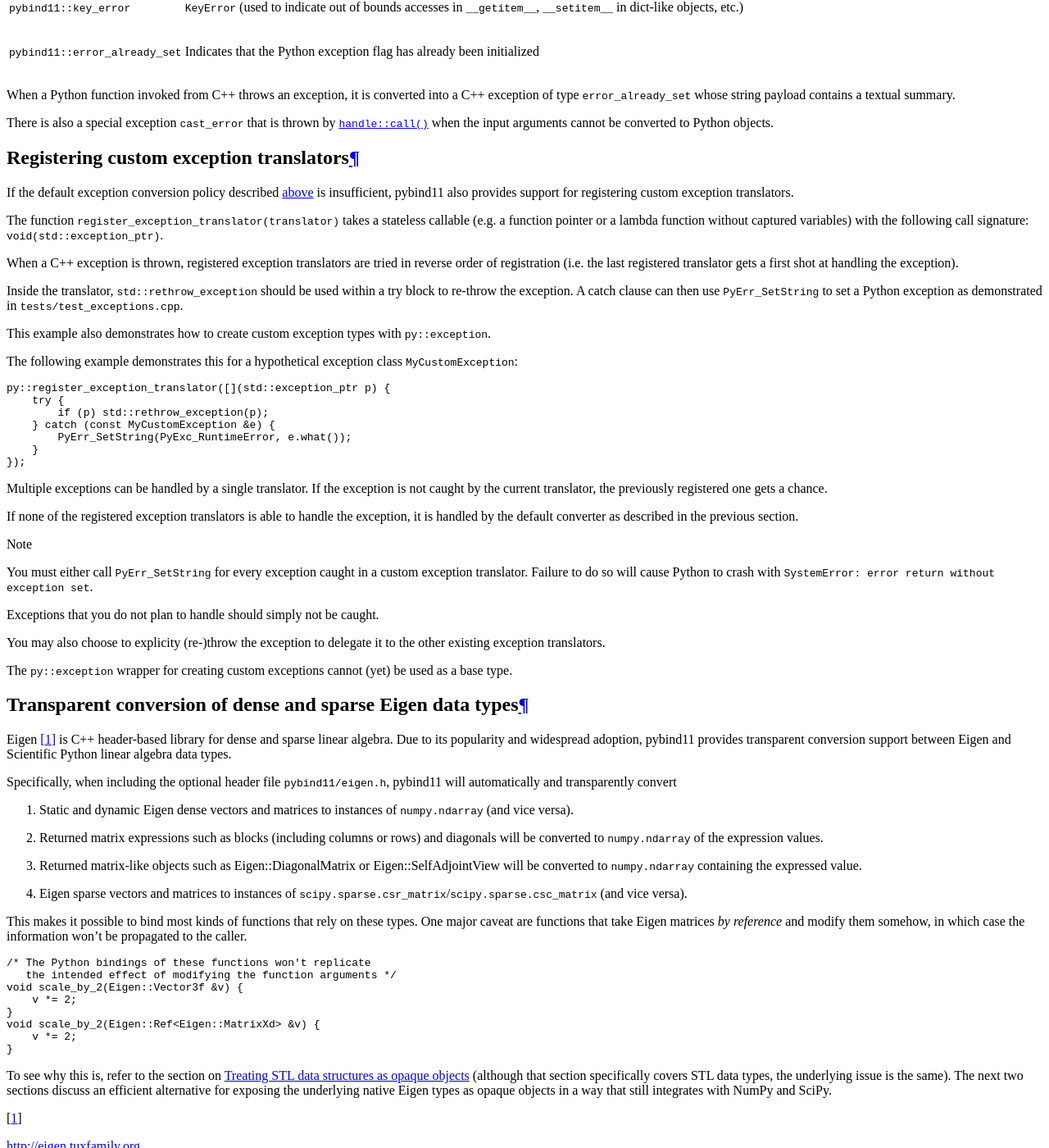
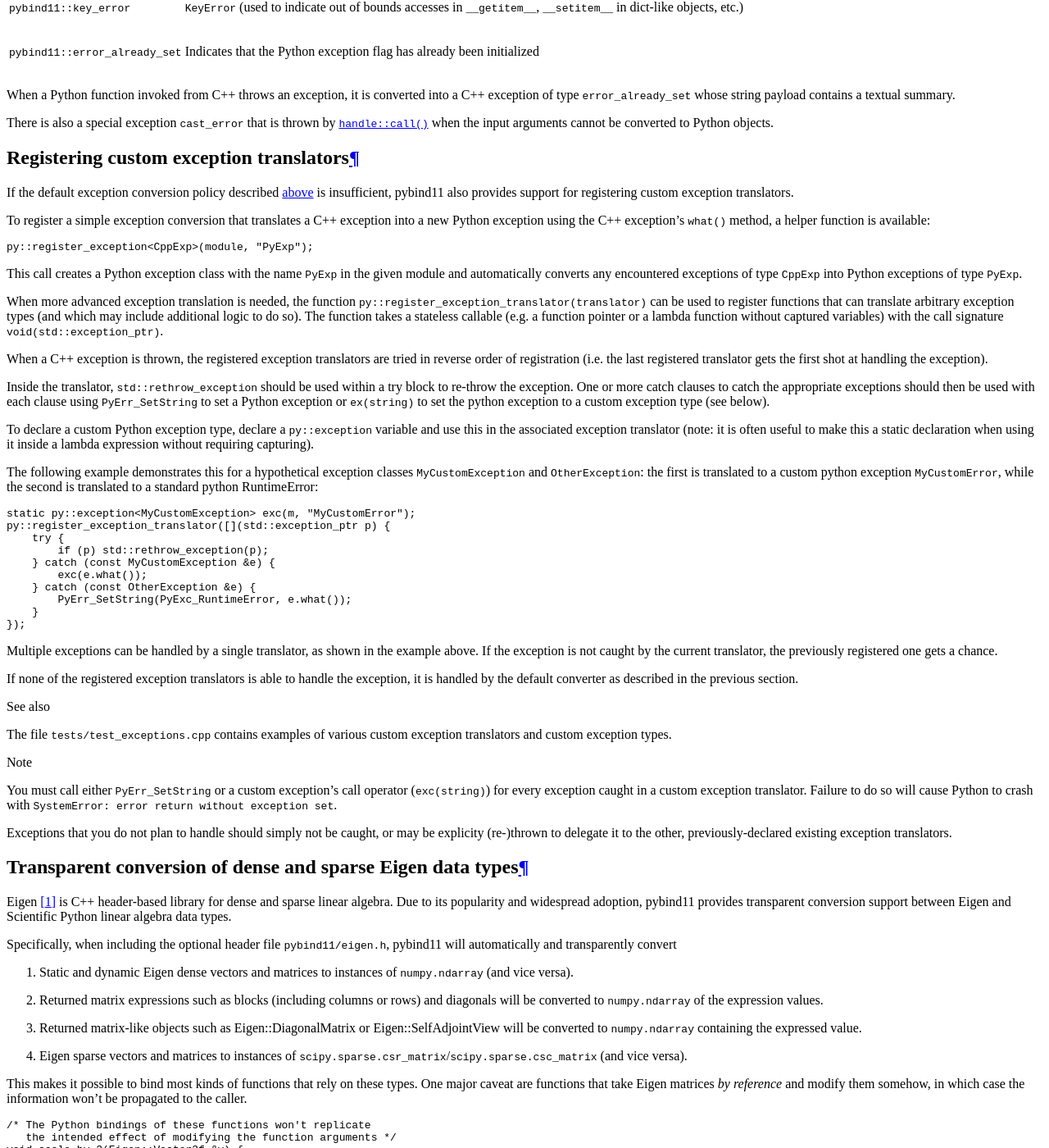
Before and after one commit to pybind/pybind11, a Sphinx documentation site: the page built from docs/advanced.rst, in a window 1280 px wide and 1400 px high, scrolled down 15172 px. Shown: the whole window at 82% size. Built offline with Sphinx 7.4.7 and the Read the Docs theme 2.0.0, drawn with Linux system fonts in a browser that asks for light colours.

Commit message:
Added py::register_exception for simple case
The custom exception handling added in PR #273 is robust, but is overly
complex for declaring the most common simple C++ -> Python exception
mapping that needs only to copy `what()`.  This add a simpler
`py::register_exception<CppExp>(module, "PyExp");` function that greatly
simplifies the common basic case of translation of a simple CppException
into a simple PythonException, while not removing the more advanced
capabilities of defining custom exception handlers.

```diff
--- a/docs/advanced.rst
+++ b/docs/advanced.rst
@@ -1228,56 +1228,82 @@
 is insufficient, pybind11 also provides support for registering custom
 exception translators.
 
-The function ``register_exception_translator(translator)`` takes a stateless
-callable (e.g. a function pointer or a lambda function without captured
-variables) with the following call signature: ``void(std::exception_ptr)``.
-
-When a C++ exception is thrown, registered exception translators are tried
-in reverse order of registration (i.e. the last registered translator gets
-a first shot at handling the exception).
+To register a simple exception conversion that translates a C++ exception into
+a new Python exception using the C++ exception's ``what()`` method, a helper
+function is available:
+
+.. code-block:: cpp
+
+    py::register_exception<CppExp>(module, "PyExp");
+
+This call creates a Python exception class with the name ``PyExp`` in the given
+module and automatically converts any encountered exceptions of type ``CppExp``
+into Python exceptions of type ``PyExp``.
+
+When more advanced exception translation is needed, the function
+``py::register_exception_translator(translator)`` can be used to register
+functions that can translate arbitrary exception types (and which may include
+additional logic to do so).  The function takes a stateless callable (e.g.  a
+function pointer or a lambda function without captured variables) with the call
+signature ``void(std::exception_ptr)``.
+
+When a C++ exception is thrown, the registered exception translators are tried
+in reverse order of registration (i.e. the last registered translator gets the
+first shot at handling the exception).
 
 Inside the translator, ``std::rethrow_exception`` should be used within
-a try block to re-throw the exception. A catch clause can then use
-``PyErr_SetString`` to set a Python exception as demonstrated
-in :file:`tests/test_exceptions.cpp`.
-
-This example also demonstrates how to create custom exception types
-with ``py::exception``.
-
-The following example demonstrates this for a hypothetical exception class
-``MyCustomException``:
-
-.. code-block:: cpp
-
+a try block to re-throw the exception.  One or more catch clauses to catch
+the appropriate exceptions should then be used with each clause using
+``PyErr_SetString`` to set a Python exception or ``ex(string)`` to set
+the python exception to a custom exception type (see below).
+
+To declare a custom Python exception type, declare a ``py::exception`` variable
+and use this in the associated exception translator (note: it is often useful
+to make this a static declaration when using it inside a lambda expression
+without requiring capturing).
+
+
+The following example demonstrates this for a hypothetical exception classes
+``MyCustomException`` and ``OtherException``: the first is translated to a
+custom python exception ``MyCustomError``, while the second is translated to a
+standard python RuntimeError:
+
+.. code-block:: cpp
+
+    static py::exception<MyCustomException> exc(m, "MyCustomError");
     py::register_exception_translator([](std::exception_ptr p) {
         try {
             if (p) std::rethrow_exception(p);
         } catch (const MyCustomException &e) {
+            exc(e.what());
+        } catch (const OtherException &e) {
             PyErr_SetString(PyExc_RuntimeError, e.what());
         }
     });
 
-Multiple exceptions can be handled by a single translator. If the exception is
-not caught by the current translator, the previously registered one gets a
-chance.
+Multiple exceptions can be handled by a single translator, as shown in the
+example above. If the exception is not caught by the current translator, the
+previously registered one gets a chance.
 
 If none of the registered exception translators is able to handle the
 exception, it is handled by the default converter as described in the previous
 section.
 
+.. seealso::
+
+    The file :file:`tests/test_exceptions.cpp` contains examples
+    of various custom exception translators and custom exception types.
+
 .. note::
 
-    You must either call ``PyErr_SetString`` for every exception caught in a
-    custom exception translator. Failure to do so will cause Python to crash
-    with ``SystemError: error return without exception set``.
-
-    Exceptions that you do not plan to handle should simply not be caught.
-
-    You may also choose to explicity (re-)throw the exception to delegate it to
-    the other existing exception translators.
-
-    The ``py::exception`` wrapper for creating custom exceptions cannot (yet)
-    be used as a base type.
+    You must call either ``PyErr_SetString`` or a custom exception's call
+    operator (``exc(string)``) for every exception caught in a custom exception
+    translator.  Failure to do so will cause Python to crash with ``SystemError:
+    error return without exception set``.
+
+    Exceptions that you do not plan to handle should simply not be caught, or
+    may be explicity (re-)thrown to delegate it to the other,
+    previously-declared existing exception translators.
 
 .. _eigen:
 
```
Also changed, not shown: 3 other files.
